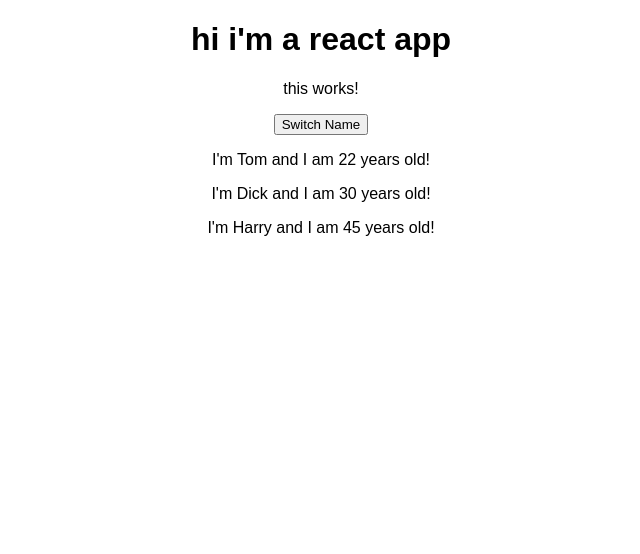
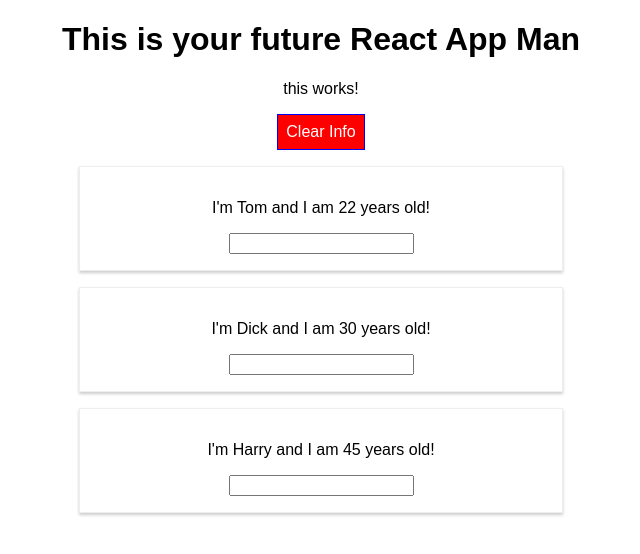
Before and after one commit to btownrippleman/udemy-react, a React (Create React App) app: page / in a window 1280 px wide. Shown: the top 554 px of the page, without its empty margins (319-959 px from the left). Built offline with nearby package versions, Linux system fonts and the light colour scheme.

Commit message:
dealing with remnants of Radium.. perhaps it is somehow embedded in the styled-components import?

```diff
--- a/src/App.css
+++ b/src/App.css
@@ -26,3 +26,12 @@
   from { transform: rotate(0deg); }
   to { transform: rotate(360deg); }
 }
+.red{
+  color: red;
+}
+
+.bold{
+
+  font-weight:bold;
+
+}
--- a/src/App.js
+++ b/src/App.js
@@ -4,60 +4,129 @@ import './App.css';
 import Person from './Person/Person';
 
 class App extends Component {
-  constructor(){
+  constructor() {
     super();
-    this.names = {"Tom":"22","Dick":"30","Harry":"45"};
-    for  (const key of Object.keys(this.names)) {
-      this.state.persons.push({name:key, age: this.names[key]})
+    this.state = { showPersons: true, buttonDisplay: "Clear Info", mappy: "a" }
+    const names = { "Tom": "22", "Dick": "30", "Harry": "45" };
+    this.state.persons = Object.keys(names).map((name, index) => Object({ id: this.randomKeyMaker(), name: name, age: names[name] }))
+    this.state.personsObject = this.mapMaker(this.state.persons)
+
+  }
+
+  mapMaker = (arr) => {
+    let m = {}
+    for (const obj of arr) {
+      m[obj.id] = obj
     }
+    return m
   }
 
 
-  state = { persons :[]}
-  switchNameHandler = () => {
-   // console.log('was clicked')
-   var persons = this.state.persons
-   if  ( persons[0].name !== "Tom"){
-     persons[0].name = "Tom";
-      persons[0].age = 25
-   }
-   else {
-     persons[0].name = "Maximiliano"
-     persons[0].age = 27
-   }
 
-  this.setState(persons);
+  deletePersonHandler = (personKey) => {
+    console.log(" personkey = ", personKey)
+    const persons = [...this.state.persons]
+    const pObj = { ...this.state.personsObject }
+    delete pObj[personKey]
+
+
+    // persons.splice(personId, 1)
+    // const newmap = this.mapMaker(this.state.persons)
+    // console.log(newmap)
+    // this.setState({personsMap:newmap})
+    this.setState({ persons: persons, personsObject: pObj })
+  }
+
+  nameChangedHandler = (event, id) => {
+    console.log("namechangehandler id = ", id)
+
+
+    const person = {
+      ...this.state.personsObject[id]
+    };
+    // const person = {...this.state.personsObject[personKey]}
+
+    // const person = Object.assign({}, this.state.persons[personIndex]);
+
+    person.name = event.target.value;
+    const pObj = { ...this.state.personsObject }
+    pObj[id] = person
+    this.setState({ personsObject: pObj });
 
   }
 
+  randomKeyMaker = () => {
+    var str = ""
+    const chars = "ABCDEFGHIJKLMNOPQRSTUVWXYZabcdefghjijklmnopqrstuvwxyz0123456789"
+    for (var i = 0; i < 15; i++) {
+      var val = Math.floor(Math.random() * chars.length)
+      str = str + chars[val]
+
+    }
+    return str
+  }
+
+  toggleSwitchHandler = () => {
+    const doesShow = this.state.showPersons
+    var displayMessage = "See Info"
+    if (!doesShow) displayMessage = "Clear Info"
+    this.setState({ showPersons: !doesShow, buttonDisplay: displayMessage })
+  }
+
   render() {
-    var rows = []
 
-    for (var obj of this.state.persons){
-      rows.push(<Person name={obj.name} age= {obj.age}></Person>)
+    const style = {
+      backgroundColor: 'green',
+      color: 'white',
+      font: 'inherit',
+      border: '1px solid blue',
+      padding: '8px',
+      cursor: 'pointer',
+      align: 'auto',
+      ':hover': {
+        backgroundColor: 'lightgreen',
+        color: 'black'
+      }
+    };
+
+    let rowsCopy = null
+    if (this.state.showPersons) {
+      console.log(this.state.personsObject)
+
+      style.backgroundColor = "red";
+
+      rowsCopy = (Object.keys(this.state.personsObject)).map((key) => (
+        <div><Person
+          click={() => this.deletePersonHandler(key)}
+          name={this.state.personsObject[key].name}
+          age={this.state.personsObject[key].age}
+          key={key}
+          changed={(event) => this.nameChangedHandler(event, key)} />
+        </div>
+      )
+      )
+
     }
 
+    const classes = []
+    if (this.state.persons.length <= 2) {
+      classes.push('red');
+    }
+    if (this.state.persons.length <= 1) {
+      classes.push('bold');
+    }
+
+    return (
+      <div className="App" >
+        <h1>This is your future React App Man </h1>
+        <p className={classes.join(' ')}> this works!</p>
+        <button style={style} onClick={this.toggleSwitchHandler}>{this.state.buttonDisplay} </button>
+        {rowsCopy}
+      </div>
 
 
-     return(
-      <div className="App">
-        <h1>hi i'm a react app </h1>
-        <p> this works!</p>
-        <button onClick={this.switchNameHandler}> Switch Name</button>
-       <div>{rows} </div>
-      </div>
+    )
 
-      )
-        /* <header className="App-header">
-          <img src={logo} className="App-logo" alt="logo" />
-          <h1 className="App-title">Welcome to React</h1>
-        </header>
-        <p className="App-intro">
-          To get started, edit <code>src/App.js</code> and save to reload.
-        </p> */
-     //return React.createElement('div',{className:"App"}, React.createElement('h1',null,'hey that null was needed!'));
-
-
+  }
 }
-}
-export default App;
+export default (App);
--- /dev/null
+++ b/src/Person/Person.css
@@ -0,0 +1,6 @@
+.Person{
+    width:60%;
+    padding: 16px;
+    margin: 16px;
+    border: 2px solid black;
+}
--- a/src/Person/Person.js
+++ b/src/Person/Person.js
@@ -1,11 +1,34 @@
 import React from 'react';
+// import './Person.css'
+import styled from 'styled-components'
+
+const StyledDiv = styled.div`
+    width: 60%;
+    margin: 16px auto;
+    border: 1px solid #eee;
+    box-shadow: 0 2px 3px #ccc;
+    padding: 16px;
+    text-align: center;
+
+@media (min-width: 500px){
+    width: 450px;
+}
+`;
 
 const person = (props) => {
-    return (<div>
-            <p>I'm  {props.name} and I am {props.age} years old!</p>
-            <p>{props.children}</p>
-             </div>
+    const style = {
+        '@media (min-width: 500px)': {
+            width: '450px'
+        }
+    }
+    return (<StyledDiv>
+        <div className="Person" style={style} >
+            <p onClick={props.click}>I'm  {props.name} and I am {props.age} years old!</p>
+            <input className="Person" type="text" onChange={props.changed}></input>
+        </div>
+    </StyledDiv>
+
     );
 }
 
-export default person;
+export default (person);
```
Also changed, not shown: package.json (+5 -4 lines), 1 other file (tests, documents, lock files or other folders).
